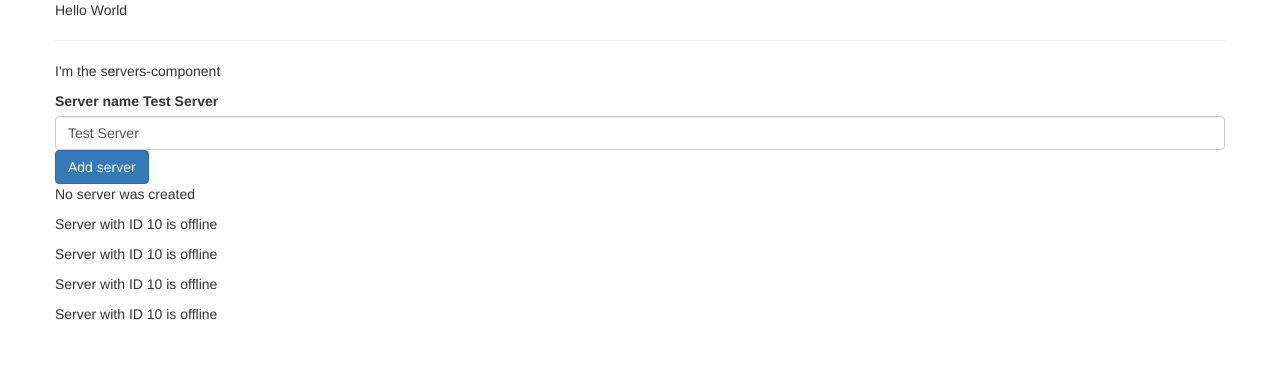
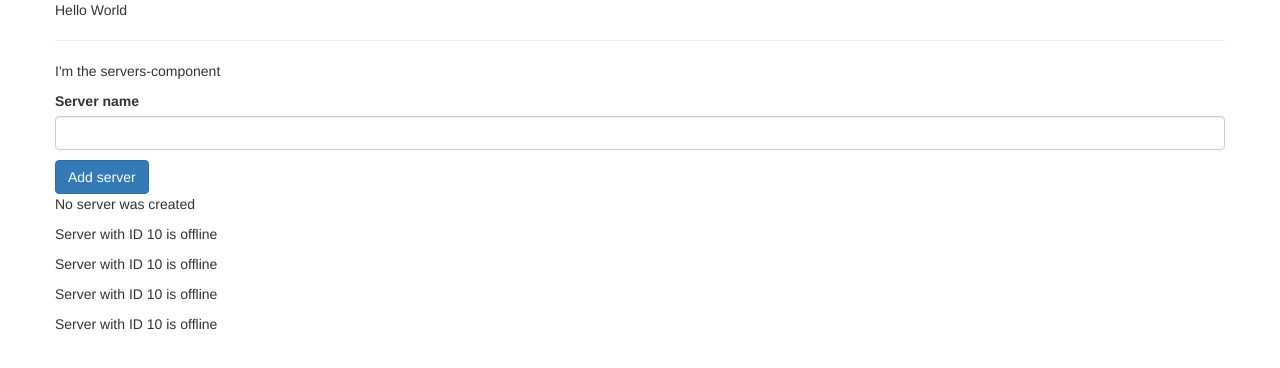
Before and after one commit to katratzi/udemy-angular, an Angular app in the folder 01 - getting started/my-first-app/: page / in a window 1280 px wide. Shown: the top 368 px of the page. Built offline with nearby package versions, Linux system fonts and the light colour scheme.

Commit message:
combining data binding

```diff
--- a/01 - getting started/my-first-app/src/app/servers/servers.component.html
+++ b/01 - getting started/my-first-app/src/app/servers/servers.component.html
@@ -1,7 +1,8 @@
 <p>I'm the servers-component</p>
-<label>Server name {{ serverName }} </label>
+<label>Server name</label>
 <!-- <input type="text" class="form-control" (input)="onUpdateServerName($event)"> -->
 <input type="text" class="form-control" [(ngModel)]="serverName">
+<p>{{ serverName }}</p>
 <button class="btn btn-primary" [disabled]="!allowNewServer"
     (click)="onCreateServer()">
     Add server
--- a/01 - getting started/my-first-app/src/app/servers/servers.component.ts
+++ b/01 - getting started/my-first-app/src/app/servers/servers.component.ts
@@ -12,7 +12,7 @@ export class ServersComponent {
 
   allowNewServer = false
   serverCreationStatus = 'No server was created';
-  serverName = 'Test Server';
+  serverName = '';
 
   constructor() {
     setTimeout(() => {
@@ -21,7 +21,7 @@ export class ServersComponent {
   }
 
   onCreateServer() {
-    this.serverCreationStatus = 'Server was created'
+    this.serverCreationStatus = 'Server was created with name ' + this.serverName
   }
 
   onUpdateServerName(event: any) {
```
